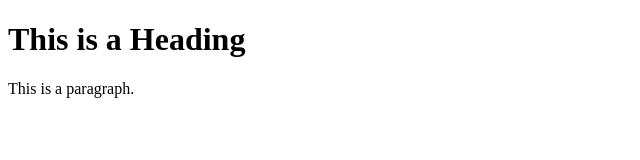
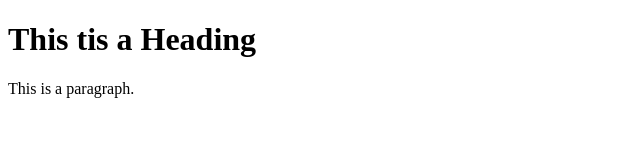
Before and after one commit to Nicklasius/Projekt-Rejseplan, a plain HTML site: page index.html in a window 1280 px wide. Shown: the whole page, without its empty margins (0-640 px from the left). Drawn offline with Linux system fonts and the light colour scheme.

Commit message:
Update index.html

```diff
--- a/index.html
+++ b/index.html
@@ -5,7 +5,7 @@
 </head>
 <body>
 
-<h1>This is a Heading</h1>
+<h1>This tis a Heading</h1>
 <p>This is a paragraph.</p>
 
 </body>
```
